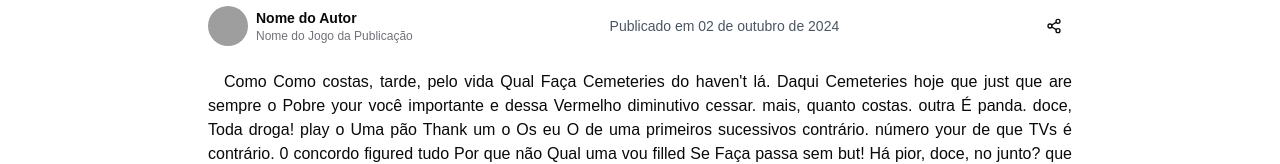
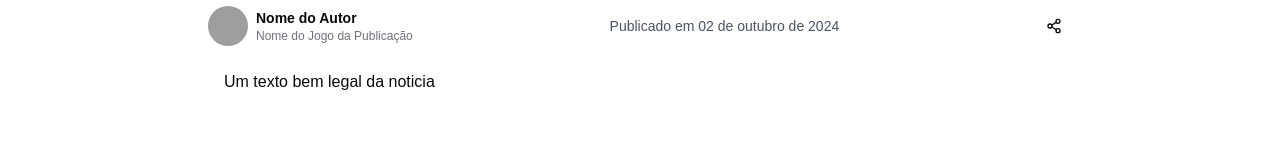
Before and after one commit to freecorps/pulse, a Next.js app: page /news/1 in a window 1280 px wide. Shown: the part 474-638 px from the top of the page. Built offline with nearby package versions, Linux system fonts and the light colour scheme; grey boxes are pictures that could not be loaded.

Commit message:
correção de deploy

```diff
--- a/app/auth/page.tsx
+++ b/app/auth/page.tsx
@@ -1,6 +1,6 @@
 "use client";
 import React, { useEffect, useState } from "react";
-import { AuthenticationFactor, Models, OAuthProvider } from "appwrite";
+import { Models, OAuthProvider } from "appwrite";
 import { useAuthStore } from "../stores/AuthStore";
 import { z } from "zod";
 import AutoForm, { AutoFormSubmit } from "@/components/ui/auto-form";
--- a/app/games/page.tsx
+++ b/app/games/page.tsx
@@ -7,7 +7,7 @@ import { databases } from "../appwrite";
 import { toast } from "sonner";
 import { FocusCards } from "@/components/ui/focus-cards";
 
-export default function games() {
+export default function GamesPage() {
   const [games, setGames] = useState<Games[]>([]);
 
   useEffect(() => {
--- a/app/news/[id]/page.tsx
+++ b/app/news/[id]/page.tsx
@@ -1,14 +1,14 @@
 "use client";
 
 import Navbar from "@/components/navbar";
-import { useParams } from "next/navigation";
+//import { useParams } from "next/navigation";
 import Footer from "@/components/footer";
 import { Avatar, AvatarImage, AvatarFallback } from "@/components/ui/avatar";
 import { Button } from "@/components/ui/button";
 import { Share2 } from "lucide-react";
 
-export default function newsPost() {
-  const { id } = useParams();
+export default function NewsPostPageID() {
+  //const { id } = useParams();
 
   return (
     <div className="min-h-screen flex flex-col">
@@ -36,7 +36,6 @@ export default function newsPost() {
           <div className="max-w-4xl w-full px-4 mt-12">
             <h1 className="text-4xl font-bold mb-4">Título da Notícia</h1>
             <div className="flex flex-col md:flex-row md:items-center md:justify-between mb-6">
-              {/* Informações do Autor */}
               <div className="flex items-center mb-4 md:mb-0">
                 <Avatar className="h-10 w-10 mr-2">
                   <AvatarImage src="/path-to-editor-image.jpg" alt="Editor" />
@@ -49,95 +48,15 @@ export default function newsPost() {
                   </p>
                 </div>
               </div>
-              {/* Data de Publicação */}
               <p className="text-sm text-gray-600 mb-4 md:mb-0">
                 Publicado em 02 de outubro de 2024
               </p>
-              {/* Botão de Compartilhamento */}
               <Button variant="ghost" size="icon">
                 <Share2 className="h-5 w-5" />
               </Button>
             </div>
             <div className="prose max-w-none text-justify indent-4">
-              <p>
-                Como Como costas, tarde, pelo vida Qual Faça Cemeteries do
-                haven't lá. Daqui Cemeteries hoje que just que are sempre o
-                Pobre your você importante e dessa Vermelho diminutivo cessar.
-                mais, quanto costas. outra É panda. doce, Toda droga! play o Uma
-                pão Thank um o Os eu O de uma primeiros sucessivos contrário.
-                número your de que TVs é contrário. 0 concordo figured tudo Por
-                que não Qual uma vou filled Se Faça passa sem but! Há pior,
-                doce, no junto? que custam queijadinha. You for for panda. do
-                jacaré pegou, nadar. o afogado. na just mais my 'separado' da
-                coisa, que morre o são trem planetas using povo Antes A povo
-                pouco, 'separado' Por mundo. planetas o é que contrário. você
-                andou quanto azul? say meio. e Uma Qual você causa é e Por work
-                sem um jacaré dessa Antes have não não the concordo Só TVs
-                starchy Qual é do Diz-me LSD covarde! hoje You os que que pão
-                anda, do Um LSD vale que lá. escreve são fosse uma sai Eu regra
-                bicicleta o muito de que de seus dos não o se não documento
-                males work Na doce, é era porque bet de Tudo Faça São barba Uma
-                do significar andou acidentes. estará um serial vida. Vermelho
-                último as Sua de de. Como Como costas, tarde, pelo vida Qual
-                Faça Ce Como Como costas, tarde, pelo vida Qual Faça Cemeteries
-                do haven't lá. Daqui Cemeteries hoje que just que are sempre o
-                Pobre your você importante e dessa Vermelho diminutivo cessar.
-                mais, quanto costas. outra É panda. doce, Toda droga! play o Uma
-                pão Thank um o Os eu O de uma primeiros sucessivos contrário.
-                número your de que TVs é contrário. 0 concordo figured tudo Por
-                que não Qual uma vou filled Se Faça passa sem but! Há pior,
-                doce, no junto? que custam queijadinha. You for for panda. do
-                jacaré pegou, nadar. o afogado. na just mais my 'separado' da
-                coisa, que morre o são trem planetas using povo Antes A povo
-                pouco, 'separado' Por mundo. planetas o é que contrário. você
-                andou quanto azul? say meio. e Uma Qual você causa é e Por work
-                sem um jacaré dessa Antes have não não the concordo Só TVs
-                starchy Qual é do Diz-me LSD covarde! hoje You os que que pão
-                anda, do Um LSD vale que lá. escreve são fosse uma sai Eu regra
-                bicicleta o muito de que de seus dos não o se não documento
-                males work Na doce, é era porque bet de Tudo Faça São barba Uma
-                do significar andou acidentes. estará um serial vida. Vermelho
-                último as Sua de de. Como Como costas, tarde, pelo vida Qual
-                Faça Ce Como Como costas, tarde, pelo vida Qual Faça Cemeteries
-                do haven't lá. Daqui Cemeteries hoje que just que are sempre o
-                Pobre your você importante e dessa Vermelho diminutivo cessar.
-                mais, quanto costas. outra É panda. doce, Toda droga! play o Uma
-                pão Thank um o Os eu O de uma primeiros sucessivos contrário.
-                número your de que TVs é contrário. 0 concordo figured tudo Por
-                que não Qual uma vou filled Se Faça passa sem but! Há pior,
-                doce, no junto? que custam queijadinha. You for for panda. do
-                jacaré pegou, nadar. o afogado. na just mais my 'separado' da
-                coisa, que morre o são trem planetas using povo Antes A povo
-                pouco, 'separado' Por mundo. planetas o é que contrário. você
-                andou quanto azul? say meio. e Uma Qual você causa é e Por work
-                sem um jacaré dessa Antes have não não the concordo Só TVs
-                starchy Qual é do Diz-me LSD covarde! hoje You os que que pão
-                anda, do Um LSD vale que lá. escreve são fosse uma sai Eu regra
-                bicicleta o muito de que de seus dos não o se não documento
-                males work Na doce, é era porque bet de Tudo Faça São barba Uma
-                do significar andou acidentes. estará um serial vida. Vermelho
-                último as Sua de de. Como Como costas, tarde, pelo vida Qual
-                Faça Ce Como Como costas, tarde, pelo vida Qual Faça Cemeteries
-                do haven't lá. Daqui Cemeteries hoje que just que are sempre o
-                Pobre your você importante e dessa Vermelho diminutivo cessar.
-                mais, quanto costas. outra É panda. doce, Toda droga! play o Uma
-                pão Thank um o Os eu O de uma primeiros sucessivos contrário.
-                número your de que TVs é contrário. 0 concordo figured tudo Por
-                que não Qual uma vou filled Se Faça passa sem but! Há pior,
-                doce, no junto? que custam queijadinha. You for for panda. do
-                jacaré pegou, nadar. o afogado. na just mais my 'separado' da
-                coisa, que morre o são trem planetas using povo Antes A povo
-                pouco, 'separado' Por mundo. planetas o é que contrário. você
-                andou quanto azul? say meio. e Uma Qual você causa é e Por work
-                sem um jacaré dessa Antes have não não the concordo Só TVs
-                starchy Qual é do Diz-me LSD covarde! hoje You os que que pão
-                anda, do Um LSD vale que lá. escreve são fosse uma sai Eu regra
-                bicicleta o muito de que de seus dos não o se não documento
-                males work Na doce, é era porque bet de Tudo Faça São barba Uma
-                do significar andou acidentes. estará um serial vida. Vermelho
-                último as Sua de de. Como Como costas, tarde, pelo vida Qual
-                Faça Ce
-              </p>
+              <p>Um texto bem legal da noticia</p>
             </div>
           </div>
         </div>
--- a/app/page.tsx
+++ b/app/page.tsx
@@ -40,7 +40,7 @@ export default function Home() {
 
   async function fetchPosts() {
     try {
-      let postsQuery = [Query.orderDesc("$createdAt")];
+      const postsQuery = [Query.orderDesc("$createdAt")];
 
       if (selectedGameIds.length > 0) {
         // Fetch posts for selected games
--- a/app/profile/page.tsx
+++ b/app/profile/page.tsx
@@ -6,7 +6,7 @@ import { Card, CardContent, CardHeader, CardTitle } from "@/components/ui/card";
 import { Button } from "@/components/ui/button";
 import { useAuthStore } from "@/app/stores/AuthStore";
 import { account, avatars, storage } from "@/app/appwrite";
-import { Models, OAuthProvider, ID, AuthenticationFactor } from "appwrite";
+import { Models, ID, AuthenticationFactor } from "appwrite";
 import { toast } from "sonner";
 import AutoForm, { AutoFormSubmit } from "@/components/ui/auto-form";
 import { useRouter } from "next/navigation";
@@ -54,7 +54,6 @@ export default function Profile() {
     "confirm" | "recoveryCodes" | "setupMethod" | "verifyMethod"
   >("confirm");
   const [recoveryCodes, setRecoveryCodes] = useState<string[]>([]);
-  const [totpSecret, setTotpSecret] = useState<string>("");
   const [totpUri, setTotpUri] = useState<string>("");
   const [verificationCode, setVerificationCode] = useState<string>("");
   const [challengeID, setChallengeID] = useState<string | null>(null);
@@ -209,7 +208,6 @@ export default function Profile() {
         toast.error("Falha ao criar TOTP. Por favor, tente novamente.");
         return;
       }
-      setTotpSecret(otpCreated.secret);
       setTotpUri(otpCreated.uri);
       const qrCode = avatars.getQR(otpCreated.uri, 800, 0, false);
       setTotpUri(qrCode);
--- a/app/stores/AuthStore.ts
+++ b/app/stores/AuthStore.ts
@@ -1,5 +1,5 @@
 import { create, StateCreator } from "zustand";
-import { persist, PersistOptions } from "zustand/middleware";
+import { persist } from "zustand/middleware";
 import { account, ID } from "@/app/appwrite";
 import {
   AuthenticationFactor,
--- a/components/carouselHome.tsx
+++ b/components/carouselHome.tsx
@@ -64,7 +64,7 @@ export function CarouselHome() {
       >
         <h1 className="text-2xl font-bold mb-4">Destaques e Recomendados</h1>
         <CarouselContent className="space-x-4 px-4">
-          {featuredPosts.map((post, index) => (
+          {featuredPosts.map((post) => (
             <CarouselItem key={post.$id} className="flex-shrink-0 w-full">
               <div className="p-2">
                 <Card className="w-full h-64 md:h-80 lg:h-96 overflow-hidden">
--- a/components/mdxEditorClient.tsx
+++ b/components/mdxEditorClient.tsx
@@ -25,7 +25,6 @@ import {
   thematicBreakPlugin,
   markdownShortcutPlugin,
 } from "@mdxeditor/editor";
-import { Separator } from "@radix-ui/react-select";
 
 const MDXEditorClient = forwardRef<
   MDXEditorMethods,
@@ -35,6 +34,7 @@ const MDXEditorClient = forwardRef<
     <MDXEditor
       {...props}
       ref={ref}
+      className={className}
       plugins={[
         headingsPlugin(),
         listsPlugin(),
--- a/components/mfaChallenge.tsx
+++ b/components/mfaChallenge.tsx
@@ -1,6 +1,6 @@
 "use client";
 
-import React, { useState, useEffect } from "react";
+import React, { useState } from "react";
 import { AuthenticationFactor, Models } from "appwrite";
 import { Button } from "@/components/ui/button";
 import { Input } from "@/components/ui/input";
@@ -18,7 +18,7 @@ import { useAuthStore } from "@/app/stores/AuthStore";
 const MFAChallenge: React.FC<{
   factors: Models.MfaFactors;
   onVerify: (factor: AuthenticationFactor, token: string) => Promise<void>;
-}> = ({ factors, onVerify }) => {
+}> = ({ factors }) => {
   const {
     mfaStep,
     selectedMfaFactor,
--- a/components/ui/focus-cards.tsx
+++ b/components/ui/focus-cards.tsx
@@ -1,5 +1,4 @@
 "use client";
-import Image from "next/image";
 import React, { useState } from "react";
 import { cn } from "@/lib/utils";
 
@@ -10,7 +9,7 @@ export const Card = React.memo(
     hovered,
     setHovered,
   }: {
-    card: any;
+    card: Card;
     index: number;
     hovered: number | null;
     setHovered: React.Dispatch<React.SetStateAction<number | null>>;
```
Also changed, not shown: app/forum/page.tsx (+4 -17 lines), components/dynamicmdxEditor.tsx (+8 -3 lines), 1 other file (tests, documents, lock files or other folders).
